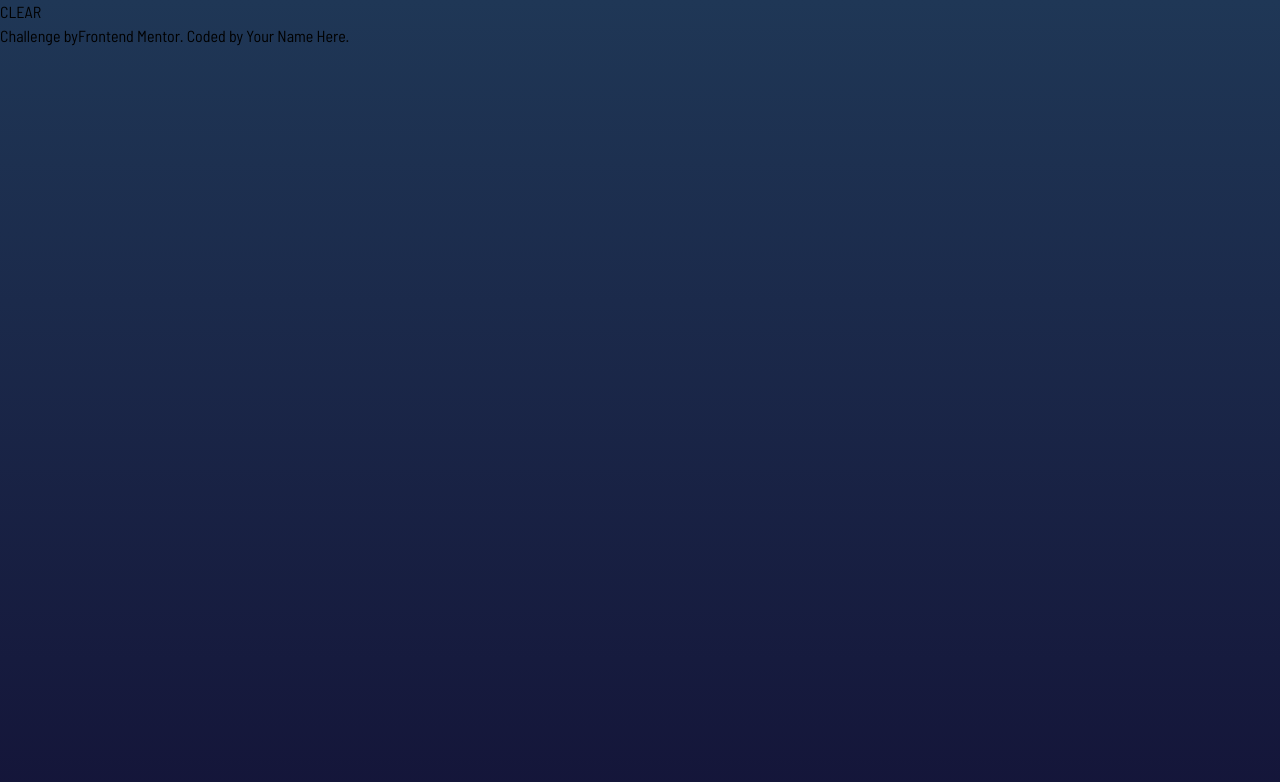
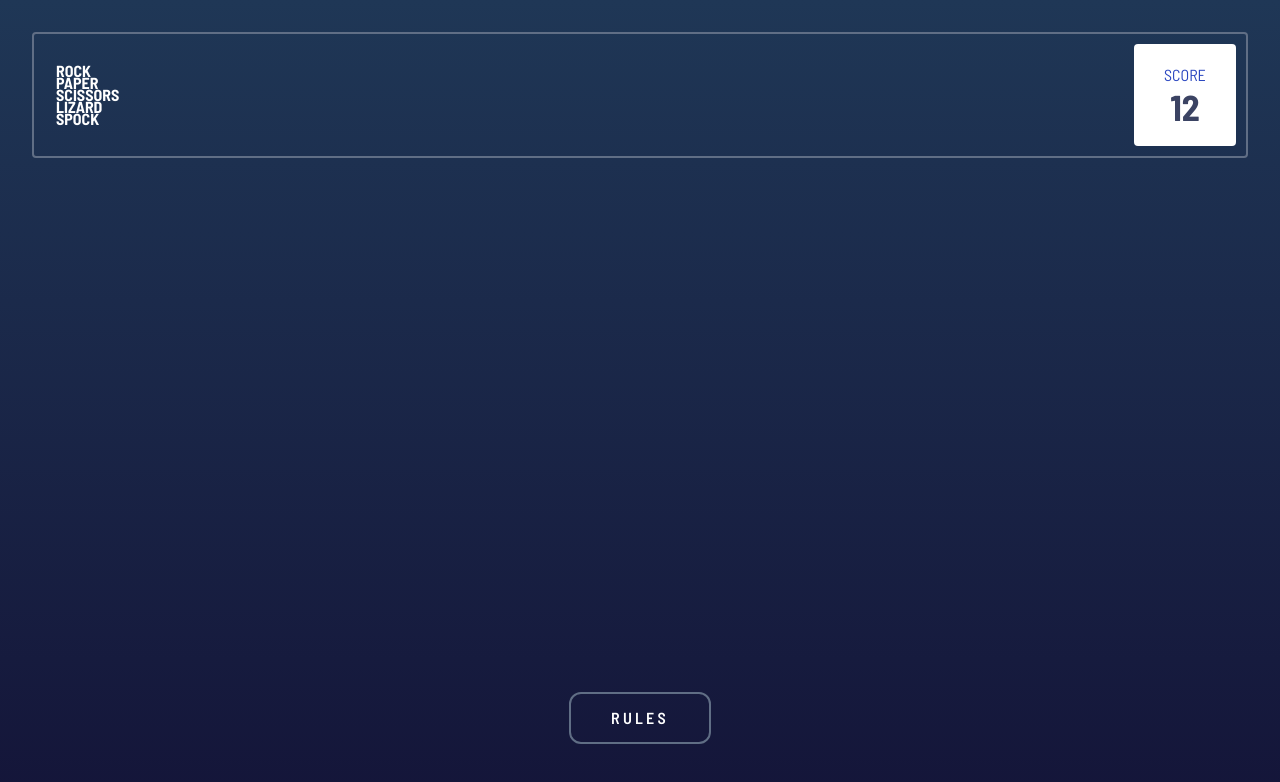
Before and after one commit to WeslleySORDev/rock-paper-scissors-challenge, a React (Vite) app: page / in a window 1280 px wide. Shown: the top 782 px of the page. Built offline with nearby package versions, Linux system fonts and the light colour scheme.

Commit message:
feat: header design done

```diff
--- a/src/App.tsx
+++ b/src/App.tsx
@@ -3,47 +3,57 @@ const POSSIBLE_MOVES = [
     name: "paper",
     image_path: "/assets/images/icon-paper.svg",
     wins: ["rock", "spock"],
-    loses: ["scissors", "lizard"]
+    loses: ["scissors", "lizard"],
   },
   {
     name: "scissors",
     image_path: "/assets/images/icon-scissors.svg",
     wins: ["paper", "lizard"],
-    loses: ["spock", "rock"]
+    loses: ["spock", "rock"],
   },
   {
     name: "rock",
     image_path: "/assets/images/icon-rock.svg",
     wins: ["scissors", "lizard"],
-    loses: ["spock", "paper"]
+    loses: ["spock", "paper"],
   },
   {
     name: "spock",
     image_path: "/assets/images/icon-spock.svg",
     wins: ["scissors", "rock"],
-    loses: ["lizard", "paper"]
+    loses: ["lizard", "paper"],
   },
   {
     name: "lizard",
     image_path: "/assets/images/icon-lizard.svg",
     wins: ["spock", "paper"],
-    loses: ["scissors", "rock"]
-  }
-]
+    loses: ["scissors", "rock"],
+  },
+];
 
 export default function App() {
   return (
-    <>
-      <main>
-        <h1>CLEAR</h1>
+    <div className="flex flex-col h-screen pt-8 pb-14 px-8">
+      <header className="flex items-center justify-between border-2 border-[hsl(217,_16%,_45%)] rounded-sm p-2.5">
+        <div className="font-bold py-2.5 pl-3 h-[92px]">
+          <p>ROCK</p>
+          <p className="-translate-y-3">PAPER</p>
+          <p className="-translate-y-6">SCISSORS</p>
+          <p className="-translate-y-9">LIZARD</p>
+          <p className="-translate-y-12">SPOCK</p>
+        </div>
+        <div className="flex flex-col items-center justify-center h-[102px] w-[102px] rounded-sm bg-white ">
+          <p className="text-[hsl(229,_64%,_46%)]">SCORE</p>
+          <p className="text-[hsl(229,_25%,_31%)] text-4xl font-bold">12</p>
+        </div>
+      </header>
+      <main className="mt-[150px]">
       </main>
-      <footer className="">
-        Challenge by
-        <a href="https://www.frontendmentor.io?ref=challenge" target="_blank">
-          Frontend Mentor
-        </a>
-        . Coded by <a href="#">Your Name Here</a>.
+      <footer className="flex items-center justify-center mt-auto">
+        <button className="flex border-2 border-[hsl(217,_16%,_45%)] rounded-xl px-10 py-3 font-semibold tracking-[0.2em]">
+          RULES
+        </button>
       </footer>
-    </>
+    </div>
   );
 }
--- a/src/globals.css
+++ b/src/globals.css
@@ -6,6 +6,6 @@
 
 @layer base {
   body {
-    @apply h-screen w-full bg-linear-to-b from-[hsl(214,_47%,_23%)] to-[hsl(237,_49%,_15%)] font-barlow-semi-condensed;
+    @apply bg-linear-to-b from-[hsl(214,_47%,_23%)] to-[hsl(237,_49%,_15%)] font-barlow-semi-condensed text-white;
   }
 }
```
